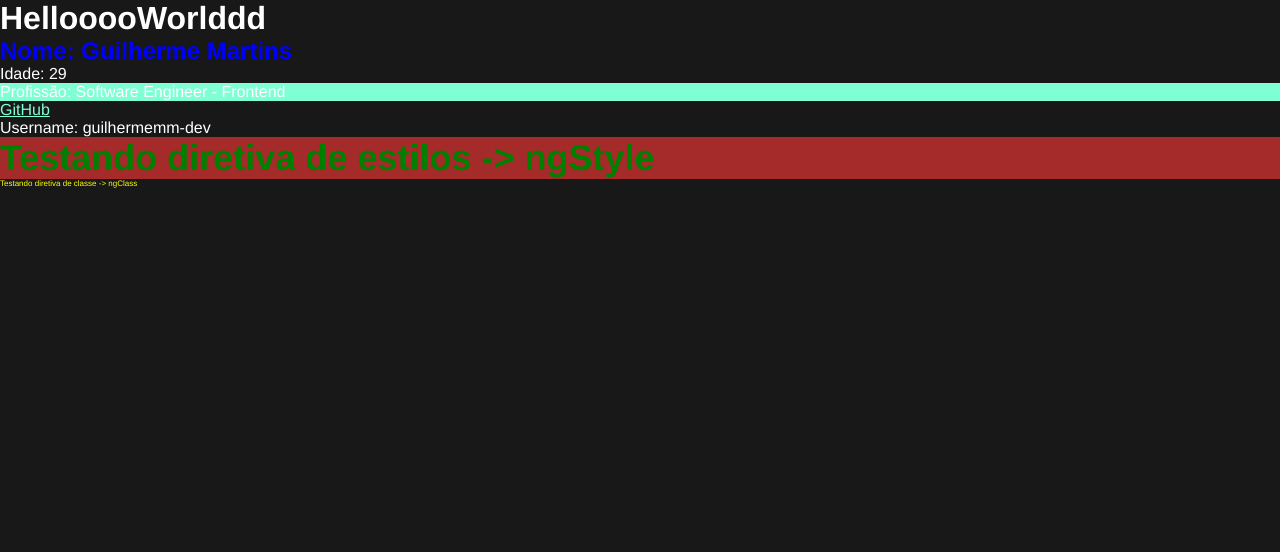
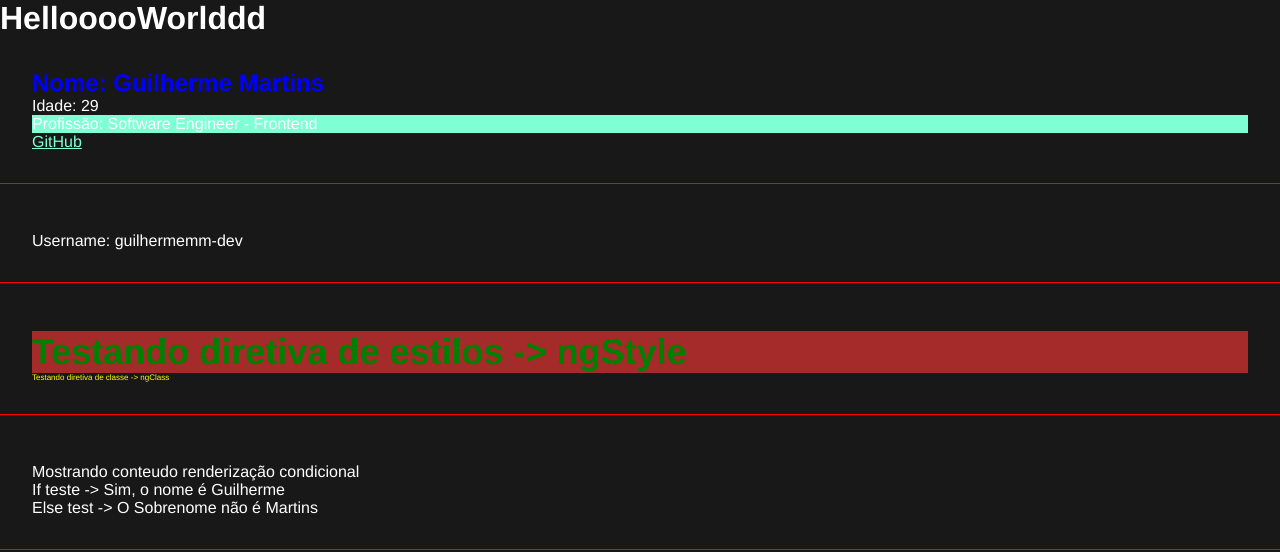
Before and after one commit to gmartins-dev/angular-curso-battisti, an Angular app: page / in a window 1280 px wide. Shown: the top 552 px of the page. Built offline with nearby package versions, Linux system fonts and the light colour scheme.

Commit message:
fundamentos renderização condicional

```diff
--- a/src/app/app.component.html
+++ b/src/app/app.component.html
@@ -2,3 +2,4 @@
 <app-first-component></app-first-component>
 <app-parent-data [user]="userName"></app-parent-data>
 <app-directives></app-directives>
+<app-if-render></app-if-render>
--- a/src/app/app.module.ts
+++ b/src/app/app.module.ts
@@ -6,13 +6,15 @@ import { AppComponent } from './app.component';
 import { FirstComponentComponent } from './components/first-component/first-component.component';
 import { ParentDataComponent } from './components/parent-data/parent-data.component';
 import { DirectivesComponent } from './components/directives/directives.component';
+import { IfRenderComponent } from './components/if-render/if-render.component';
 
 @NgModule({
   declarations: [
     AppComponent,
     FirstComponentComponent,
     ParentDataComponent,
-    DirectivesComponent
+    DirectivesComponent,
+    IfRenderComponent
   ],
   imports: [
     BrowserModule,
--- a/src/app/components/directives/directives.component.html
+++ b/src/app/components/directives/directives.component.html
@@ -1,4 +1,7 @@
-<h2 [ngStyle]="{'font-size': '36px','color': 'green', 'background-color': bgcolor}">
+
+<div class="class">
+  <h2 [ngStyle]="{'font-size': '36px','color': 'green', 'background-color': bgcolor}">
   Testando diretiva de estilos -> ngStyle</h2>
 
 <p [ngClass]="classes">Testando diretiva de classe -> ngClass</p>
+</div>
--- a/src/app/components/first-component/first-component.component.html
+++ b/src/app/components/first-component/first-component.component.html
@@ -1,4 +1,7 @@
-<h2>Nome: {{name}}</h2>
+
+
+
+<div class="class"><h2>Nome: {{name}}</h2>
 <p>Idade: {{age}}</p>
 <p class="jobcss">Profissão: {{job}}</p>
-<a href="https://github.com/guilhermemm-dev">GitHub</a>
+<a href="https://github.com/guilhermemm-dev">GitHub</a></div>
--- /dev/null
+++ b/src/app/components/if-render/if-render.component.html
@@ -0,0 +1,10 @@
+<div class="class">
+
+  <div *ngIf="canShow">Mostrando conteudo renderização condicional</div>
+  <div *ngIf="name === 'Guilherme'">If teste -> Sim, o nome é Guilherme</div>
+  <div *ngIf="name === 'Martins'; else surNameError">If -> sobrenome é Martins</div>
+  <ng-template #surNameError>
+    <div>Else test -> O Sobrenome não é Martins</div>
+  </ng-template>
+
+</div>
--- /dev/null
+++ b/src/app/components/if-render/if-render.component.ts
@@ -0,0 +1,16 @@
+import { Component, OnInit } from '@angular/core';
+
+@Component({
+  selector: 'app-if-render',
+  templateUrl: './if-render.component.html',
+  styleUrls: ['./if-render.component.css'],
+})
+export class IfRenderComponent implements OnInit {
+  canShow: boolean = true;
+  name = 'Guilherme';
+  surName = 'Pereira';
+
+  constructor() {}
+
+  ngOnInit(): void {}
+}
--- a/src/app/components/parent-data/parent-data.component.html
+++ b/src/app/components/parent-data/parent-data.component.html
@@ -1 +1,2 @@
-<p>Username: {{user}}</p>
+
+<div class="class"><p>Username: {{user}}</p></div>
--- a/src/styles.css
+++ b/src/styles.css
@@ -9,8 +9,15 @@
 
 body{
   background-color: #181818;
+  padding-bottom: 500px;
 }
 
 a{
   color: aquamarine;
 }
+
+.class {
+  border-bottom: 1px solid red;
+  padding: 2em;
+  margin-bottom: 1em;
+}
```
Also changed, not shown: src/app/components/if-render/if-render.component.css (added), 1 other file (tests, documents, lock files or other folders).
